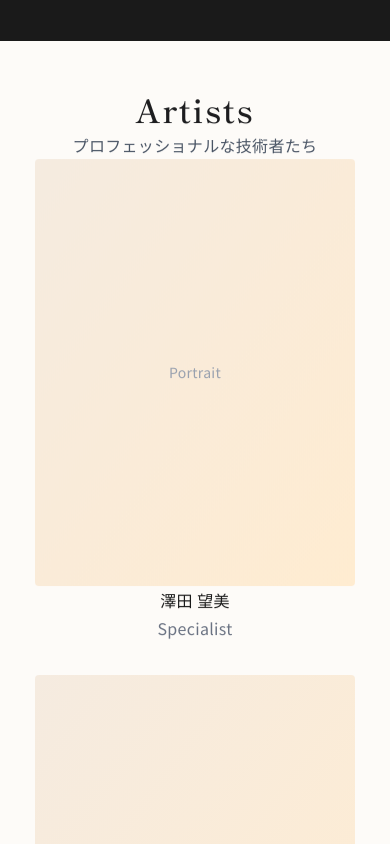
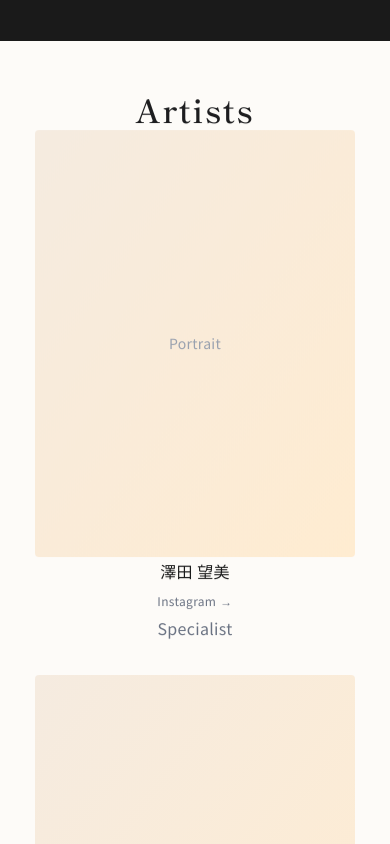
Before and after one commit to schoolyardpenguin1002-code/loco-clinic, a Next.js app: page / in a window 390 px wide. Shown: the part 4420-5264 px from the top of the page. Built offline with nearby package versions, Linux system fonts and the light colour scheme.

Commit message:
Artistsセクションにインスタグラムリンク追加

```diff
--- a/app/page.tsx
+++ b/app/page.tsx
@@ -271,19 +271,21 @@ export default function Home() {
         <div className="section-inner flex flex-col items-center">
           <Reveal className="text-center mb-24 w-full">
             <h2
-              className="text-5xl md:text-7xl font-light font-japanese mb-8 text-[#1a1a1a] tracking-wider text-center"
+              className="text-5xl md:text-7xl font-light font-japanese mb-12 text-[#1a1a1a] tracking-wider text-center"
               style={{ fontFamily: "var(--font-shippori-mincho), serif" }}
             >
               Artists
             </h2>
-            <p className="text-lg md:text-xl text-gray-600 font-light text-center max-w-2xl mx-auto">
-              プロフェッショナルな技術者たち
-            </p>
           </Reveal>
 
           <div className="grid grid-cols-1 sm:grid-cols-2 md:grid-cols-4 gap-8 w-full justify-items-center md:justify-items-stretch">
-            {["澤田 望美", "上原 実紅", "山本 りな", "鈴木 ゆき"].map((name, i) => (
-              <Reveal key={name} delay={i * 100} className="w-full max-w-xs md:max-w-none">
+            {[
+              { name: "澤田 望美", instagram: "https://www.instagram.com/nozomi_akari_glow" },
+              { name: "上原 実紅", instagram: "https://www.instagram.com/miku39_artmake/" },
+              { name: "山本 りな", instagram: null },
+              { name: "鈴木 ゆき", instagram: null }
+            ].map((artist, i) => (
+              <Reveal key={artist.name} delay={i * 100} className="w-full max-w-xs md:max-w-none">
                 <div className="group w-full text-center">
                   <div className="aspect-[3/4] bg-gradient-to-br from-[#f5ebe0] to-[#ffecd1] rounded-sm overflow-hidden mb-4 relative">
                     <div className="absolute inset-0 flex items-center justify-center">
@@ -295,8 +297,19 @@ export default function Home() {
                     className="text-base font-japanese text-[#1a1a1a] text-center mb-1"
                     style={{ fontFamily: "var(--font-shippori-mincho), serif" }}
                   >
-                    {name}
+                    {artist.name}
                   </p>
+                  {artist.instagram && (
+                    <a
+                      href={artist.instagram}
+                      target="_blank"
+                      rel="noopener noreferrer"
+                      className="inline-flex items-center gap-1 text-xs text-gray-500 hover:text-[#d4af37] transition-colors duration-300 mb-1"
+                    >
+                      <span>Instagram</span>
+                      <span aria-hidden>→</span>
+                    </a>
+                  )}
                   <p className="text-xs text-gray-500 font-light text-center">Specialist</p>
                 </div>
               </Reveal>
```
